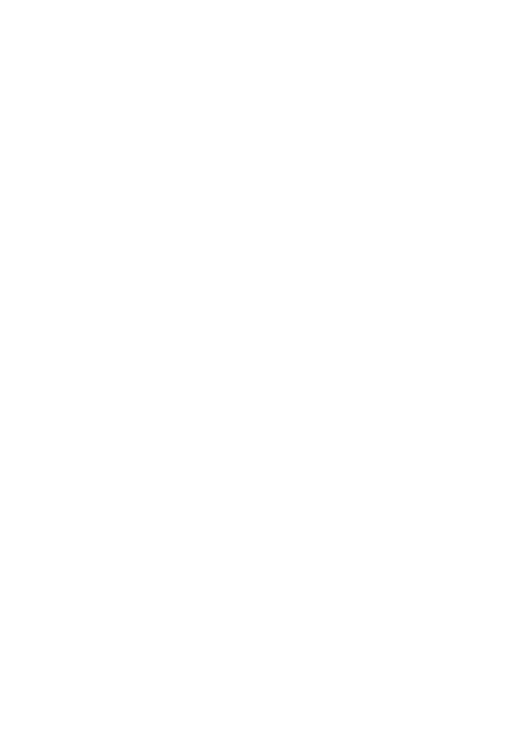
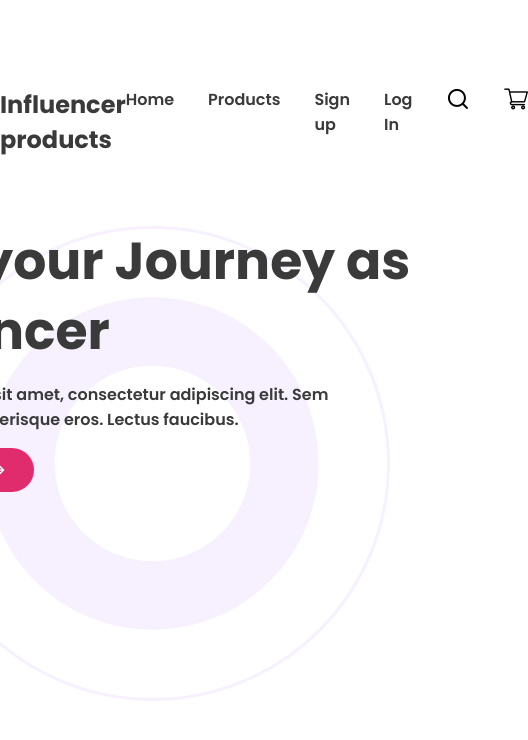
Before and after one commit to kawsarturjo/influencer-gear-website, a plain HTML site: page index.html in a window 390 px wide. Shown: the whole page, 528 px wide, since content can reach past the window. Drawn offline with Linux system fonts and the light colour scheme.

Commit message:
header and hero section added without responsive

```diff
--- a/css-style/responsive.css
+++ b/css-style/responsive.css
@@ -0,0 +1,6 @@
+@media screen and (max-width: 576px) {
+    .hero-section{
+        flex-direction: column;
+
+    }
+}
--- a/css-style/style.css
+++ b/css-style/style.css
@@ -0,0 +1,93 @@
+/* ========================================= */
+:root{
+    --text-colour: #3A3A3A;
+    --button-color: #E02C6D;
+}
+/* ========================================= */
+.poppins {
+  font-family: "Poppins", sans-serif;
+}
+/* ========================================= */
+*{
+    margin: 0;
+    padding: 0;
+    box-sizing: border-box;
+}
+
+/* header-section-start */
+header{
+    display: flex;
+    justify-content: space-between;
+    max-width: 1200px;
+    margin: 0 auto;
+    padding: 87px 0px 69px 0px;
+}
+nav{
+    display: flex;
+    gap: 34px;
+}
+nav li{
+    list-style: none;
+}
+nav li a{
+    text-decoration: none;
+    color: var(--text-colour);
+    font-size: 16px;
+    font-weight: 600;
+}
+.logo h1{
+    font-size: 24px;
+    font-weight: bold;
+    color: var(--text-colour);
+}
+/* header-section-end */
+
+/* hero-section-start */
+.hero-section{
+    display: flex;
+    max-width: 1200px;
+    height: 475px;
+    margin: 0 auto;
+    align-items: center;
+    background-image: url(../images/main-camera.png) , url(../images/Circle\ design.svg);
+    background-position: 730px , right;
+    background-repeat: no-repeat;
+}
+.hero-sec-left-content{
+    width: 582px;
+    margin-right: 133px;
+}
+.hero-sec-left-content h1{
+    font-size: 52px;
+    line-height: 70px;
+    font-weight: bold;
+    color: var(--text-colour);
+}
+.hero-sec-left-content p{
+    font-size: 16px;
+    font-weight: 600;
+    color: var(--text-colour);
+    padding: 16px 0px;
+}
+.btn{
+    font-size: 16px;
+    font-weight: bold;
+    color: #FFFFFF;
+    border: none;
+    width: 196px;
+    height: 44px;
+    border-radius: 41px;
+    background-color: var(--button-color);
+    display: flex;
+    justify-content: center;
+    align-items: center;
+    gap: 8px;
+    cursor: pointer;
+}
+.camera{
+    position: absolute;
+    right: 400px;
+    bottom: 275px;
+
+}
+/* hero-section-end */
--- a/index.html
+++ b/index.html
@@ -4,11 +4,43 @@
     <meta charset="UTF-8">
     <meta name="viewport" content="width=device-width, initial-scale=1.0">
     <title>Influencer-gear-website</title>
+    <!-- google-font-links -->
+     <link rel="preconnect" href="https://fonts.googleapis.com">
+    <link rel="preconnect" href="https://fonts.gstatic.com" crossorigin>
+    <link href="https://fonts.googleapis.com/css2?family=Poppins:ital,wght@0,100;0,200;0,300;0,400;0,500;0,600;0,700;0,800;0,900;1,100;1,200;1,300;1,400;1,500;1,600;1,700;1,800;1,900&display=swap" rel="stylesheet">
+    <!-- font-links -->
+     <link rel="stylesheet" href="https://cdnjs.cloudflare.com/ajax/libs/font-awesome/7.0.1/css/all.min.css" integrity="sha512-2SwdPD6INVrV/lHTZbO2nodKhrnDdJK9/kg2XD1r9uGqPo1cUbujc+IYdlYdEErWNu69gVcYgdxlmVmzTWnetw==" crossorigin="anonymous" referrerpolicy="no-referrer" />
     <!-- css-links -->
      <link rel="stylesheet" href="css-style/style.css">
      <link rel="stylesheet" href="css-style/responsive.css">
 </head>
-<body>
+<body class="poppins">
+
+    <header>
+        <div class="logo">
+            <h1>Influencer products</h1>
+        </div>
+        <nav>
+                <li><a href="#">Home</a></li>
+                <li><a href="#">Products</a></li>
+                <li><a href="#">Sign up</a></li>
+                <li><a href="#">Log In</a></li>
+                <li><a href="#"><img src="icons/search.png" alt="search bar"></a></li>
+                <li><a href="#"><img src="icons/shopping-cart.png" alt="shopping cart bar"></a></li>
+        </nav>
+    </header>
+
+    <section class="hero-section">
+        <div class="hero-sec-left-content">
+            <h1>Start your Journey as Influencer</h1>
+            <p>Lorem ipsum dolor sit amet, consectetur adipiscing elit. Sem vestibulum sed scelerisque eros. Lectus faucibus.</p>
+            <button class="btn">Preebook now<img src="icons/arrow.png" alt=""></button>
+        </div>
+        <div class="hero-sec-right-content">
+            <!-- <img class="circle" src="images/Circle design.svg" alt="">
+            <img class="camera" src="images/main-camera.png" alt=""> -->
+        </div>
+    </section>
 
 </body>
 </html>
```
Also changed, not shown: icons/arrow.png (added), icons/search.png (added), icons/shopping-cart.png (added).
